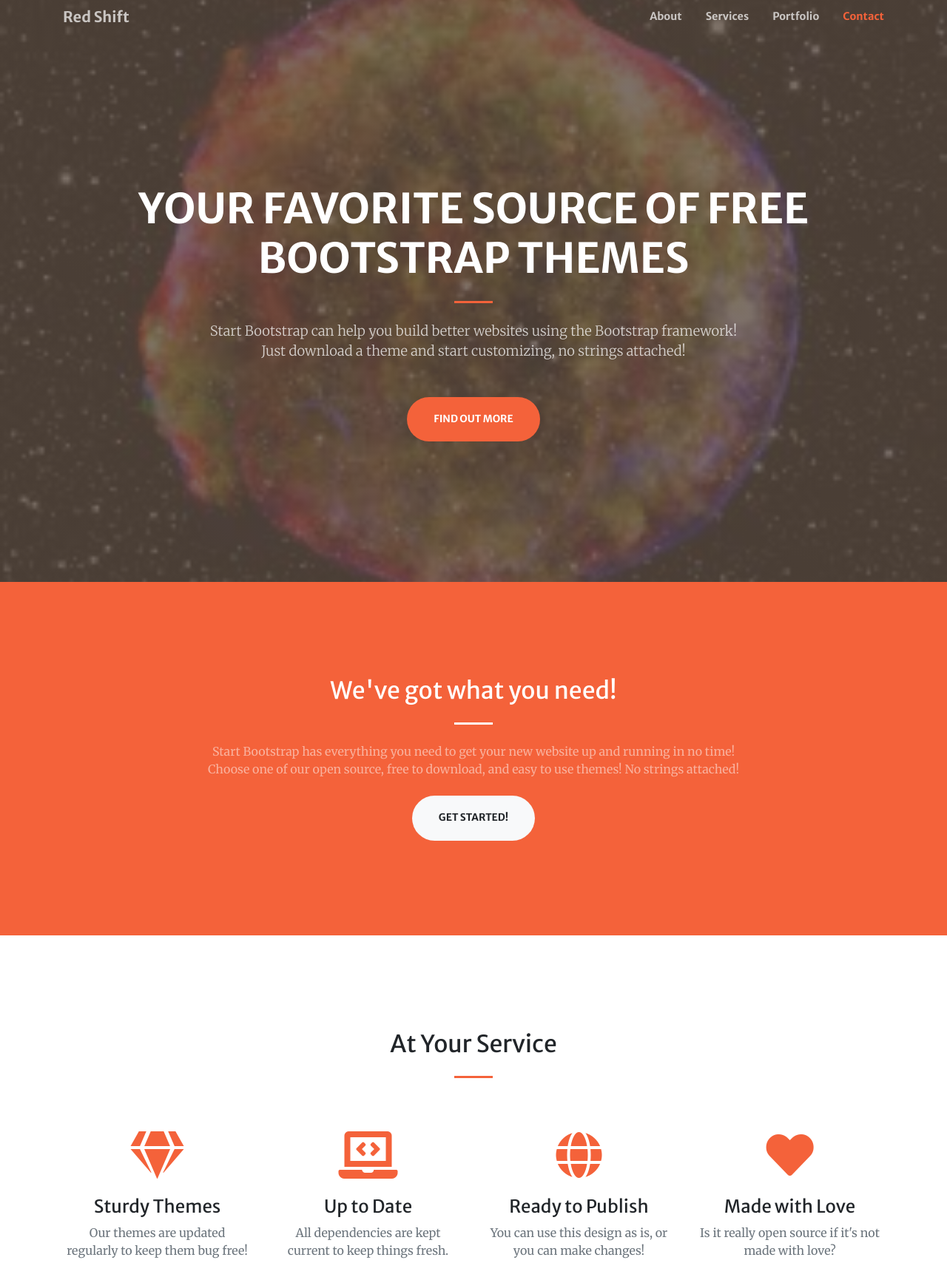
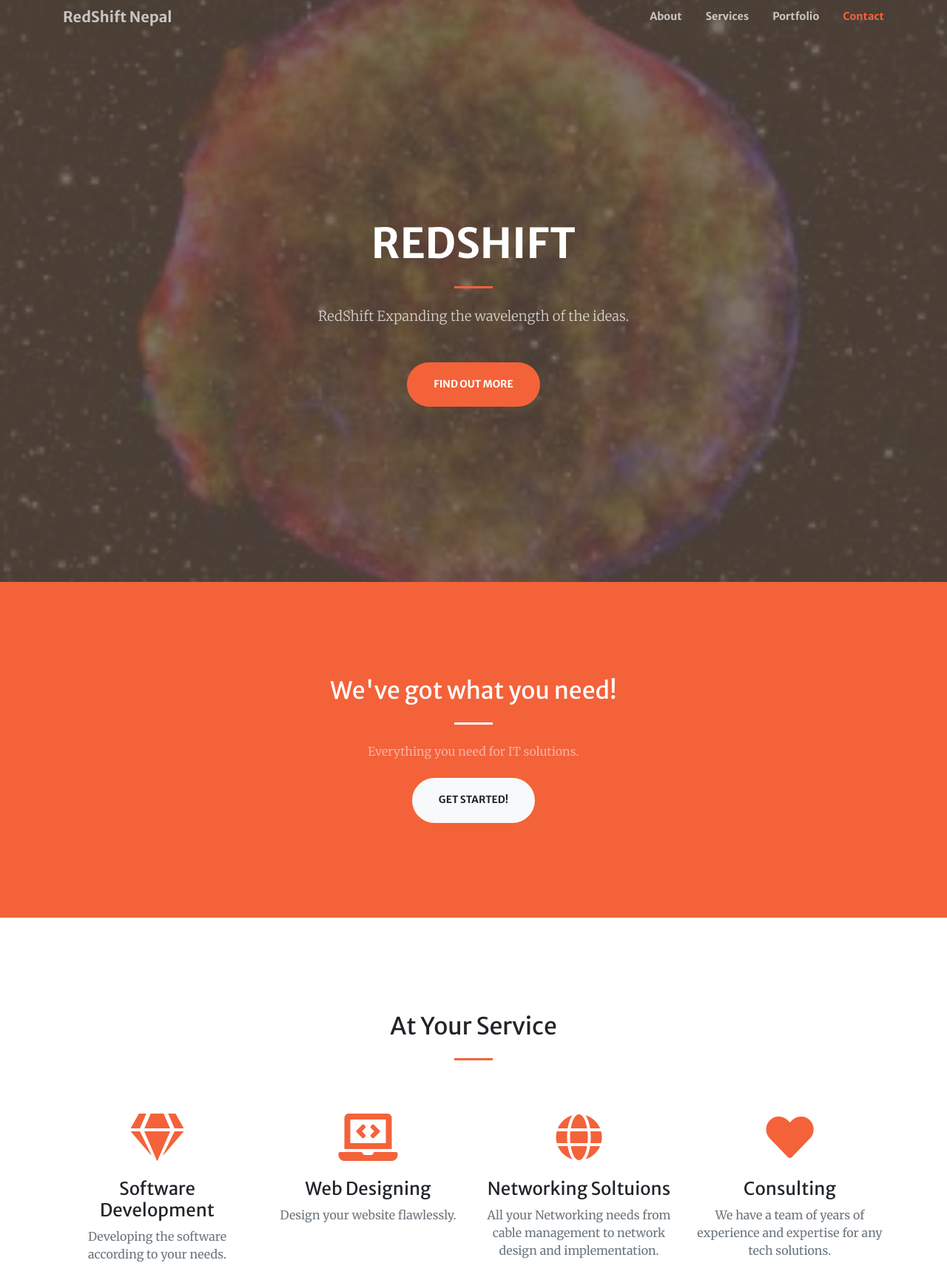
Before and after one commit to NischalBhandari/redshiftmainpage, a website with bundled scripts: page index.html in a window 1280 px wide. Shown: the part 13-1740 px from the top of the page at 74% size. Built offline with nearby package versions, Linux system fonts and the light colour scheme.

Commit message:
updated features

```diff
--- a/index.html
+++ b/index.html
@@ -8,7 +8,7 @@
   <meta name="description" content="">
   <meta name="author" content="">
 
-  <title>Red Shift Nepal</title>
+  <title>RedShift Tech PVT LTD.</title>
 
   <!-- Font Awesome Icons -->
   <link href="vendor/fontawesome-free/css/all.min.css" rel="stylesheet" type="text/css">
@@ -21,8 +21,7 @@
   <link href="vendor/magnific-popup/magnific-popup.css" rel="stylesheet">
 
   <!-- Theme CSS - Includes Bootstrap -->
-  <link href="css/creative.css" rel="stylesheet">
- <!--  <link href="css/creative.css" rel="stylesheet"> -->
+  <link href="css/creative.min.css" rel="stylesheet">
 
 </head>
 
@@ -31,7 +30,7 @@
   <!-- Navigation -->
   <nav class="navbar navbar-expand-lg navbar-light fixed-top py-3" id="mainNav">
     <div class="container">
-      <a class="navbar-brand js-scroll-trigger" href="#page-top">Red Shift</a>
+      <a class="navbar-brand js-scroll-trigger" href="#page-top">RedShift Nepal</a>
       <button class="navbar-toggler navbar-toggler-right" type="button" data-toggle="collapse" data-target="#navbarResponsive" aria-controls="navbarResponsive" aria-expanded="false" aria-label="Toggle navigation">
         <span class="navbar-toggler-icon"></span>
       </button>
@@ -59,11 +58,12 @@
     <div class="container h-100">
       <div class="row h-100 align-items-center justify-content-center text-center">
         <div class="col-lg-10 align-self-end">
-          <h1 class="text-uppercase text-white font-weight-bold">Your Favorite Source of Free Bootstrap Themes</h1>
+          <h1 class="text-uppercase text-white font-weight-bold">Redshift</h1>
           <hr class="divider my-4">
         </div>
         <div class="col-lg-8 align-self-baseline">
-          <p class="text-white-75 font-weight-light mb-5">Start Bootstrap can help you build better websites using the Bootstrap framework! Just download a theme and start customizing, no strings attached!</p>
+          <p class="text-white-75 font-weight-light mb-5">RedShift
+          Expanding the wavelength of the ideas.</p>
           <a class="btn btn-primary btn-xl js-scroll-trigger" href="#about">Find Out More</a>
         </div>
       </div>
@@ -77,7 +77,7 @@
         <div class="col-lg-8 text-center">
           <h2 class="text-white mt-0">We've got what you need!</h2>
           <hr class="divider light my-4">
-          <p class="text-white-50 mb-4">Start Bootstrap has everything you need to get your new website up and running in no time! Choose one of our open source, free to download, and easy to use themes! No strings attached!</p>
+          <p class="text-white-50 mb-4">Everything you need for IT solutions.</p>
           <a class="btn btn-light btn-xl js-scroll-trigger" href="#services">Get Started!</a>
         </div>
       </div>
@@ -93,29 +93,29 @@
         <div class="col-lg-3 col-md-6 text-center">
           <div class="mt-5">
             <i class="fas fa-4x fa-gem text-primary mb-4"></i>
-            <h3 class="h4 mb-2">Sturdy Themes</h3>
-            <p class="text-muted mb-0">Our themes are updated regularly to keep them bug free!</p>
+            <h3 class="h4 mb-2">Software Development</h3>
+            <p class="text-muted mb-0">Developing the software according to your needs.</p>
           </div>
         </div>
         <div class="col-lg-3 col-md-6 text-center">
           <div class="mt-5">
             <i class="fas fa-4x fa-laptop-code text-primary mb-4"></i>
-            <h3 class="h4 mb-2">Up to Date</h3>
-            <p class="text-muted mb-0">All dependencies are kept current to keep things fresh.</p>
+            <h3 class="h4 mb-2">Web Designing</h3>
+            <p class="text-muted mb-0">Design your website flawlessly.</p>
           </div>
         </div>
         <div class="col-lg-3 col-md-6 text-center">
           <div class="mt-5">
             <i class="fas fa-4x fa-globe text-primary mb-4"></i>
-            <h3 class="h4 mb-2">Ready to Publish</h3>
-            <p class="text-muted mb-0">You can use this design as is, or you can make changes!</p>
+            <h3 class="h4 mb-2">Networking Soltuions</h3>
+            <p class="text-muted mb-0">All your Networking needs from cable management to network design and implementation.</p>
           </div>
         </div>
         <div class="col-lg-3 col-md-6 text-center">
           <div class="mt-5">
             <i class="fas fa-4x fa-heart text-primary mb-4"></i>
-            <h3 class="h4 mb-2">Made with Love</h3>
-            <p class="text-muted mb-0">Is it really open source if it's not made with love?</p>
+            <h3 class="h4 mb-2">Consulting</h3>
+            <p class="text-muted mb-0">We have a team of years of experience and expertise for any tech solutions.</p>
           </div>
         </div>
       </div>
@@ -134,7 +134,7 @@
                 Category
               </div>
               <div class="project-name">
-                Project Name
+                Linux Based Packet Analyzer
               </div>
             </div>
           </a>
@@ -211,8 +211,8 @@
   <!-- Call to Action Section -->
   <section class="page-section bg-dark text-white">
     <div class="container text-center">
-      <h2 class="mb-4">Free Download at Start Bootstrap!</h2>
-      <a class="btn btn-light btn-xl" href="https://startbootstrap.com/themes/creative/">Download Now!</a>
+      <h2 class="mb-4">Team RedShift</h2>
+      <a class="btn btn-light btn-xl" href="info@redshift.com.np">Contact Us</a>
     </div>
   </section>
 
@@ -229,12 +229,12 @@
       <div class="row">
         <div class="col-lg-4 ml-auto text-center mb-5 mb-lg-0">
           <i class="fas fa-phone fa-3x mb-3 text-muted"></i>
-          <div>+1 (202) 555-0149</div>
+          <div>+977 9851210159</div>
         </div>
         <div class="col-lg-4 mr-auto text-center">
           <i class="fas fa-envelope fa-3x mb-3 text-muted"></i>
           <!-- Make sure to change the email address in anchor text AND the link below! -->
-          <a class="d-block" href="mailto:contact@yourwebsite.com">contact@yourwebsite.com</a>
+          <a class="d-block" href="mailto:info@redshift.com.np">info@redshift.com.np</a>
         </div>
       </div>
     </div>
@@ -243,8 +243,7 @@
   <!-- Footer -->
   <footer class="bg-light py-5">
     <div class="container">
-      <div class="small text-center text-muted">Copyright &copy; 2019 - Start Bootstrap</div>
-    </div>
+      <div class="small text-center text-muted">Copyright &copy; 2017
   </footer>
 
   <!-- Bootstrap core JavaScript -->
```
